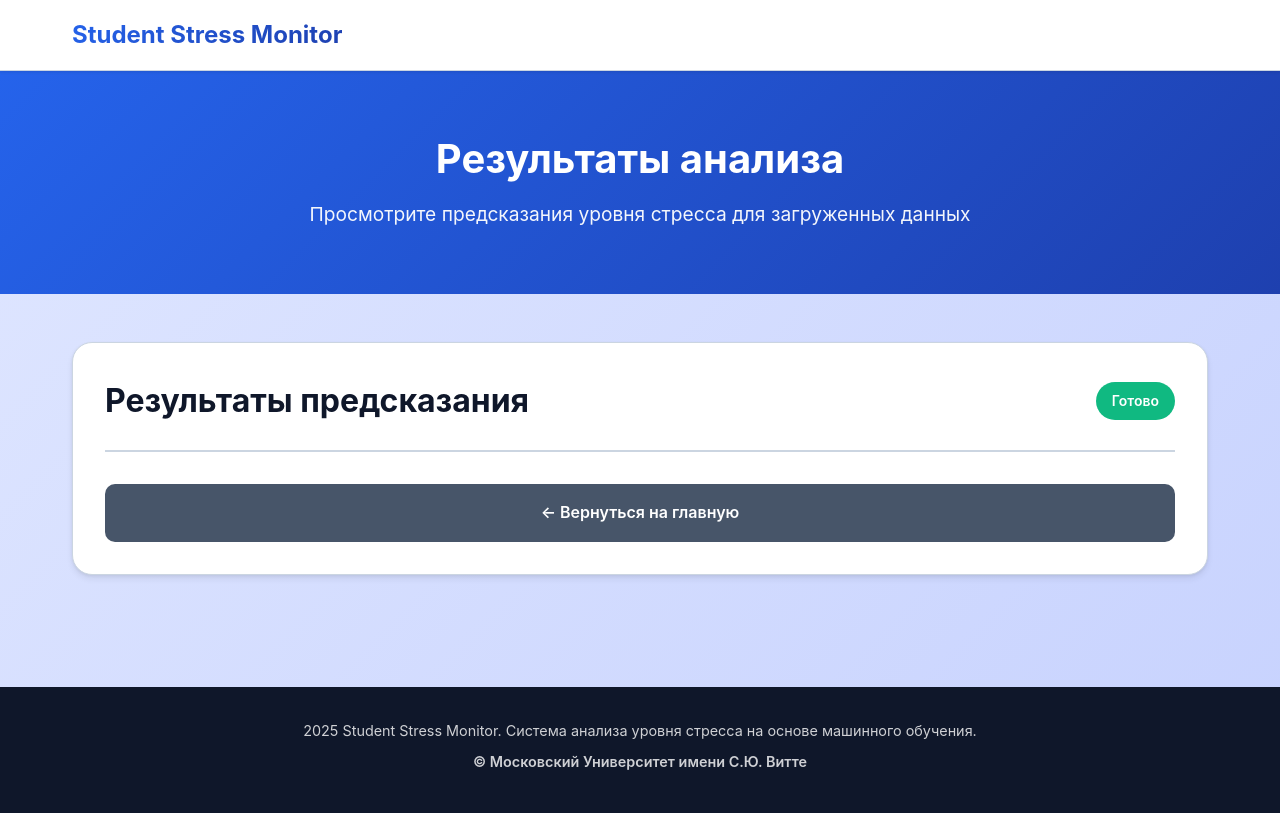
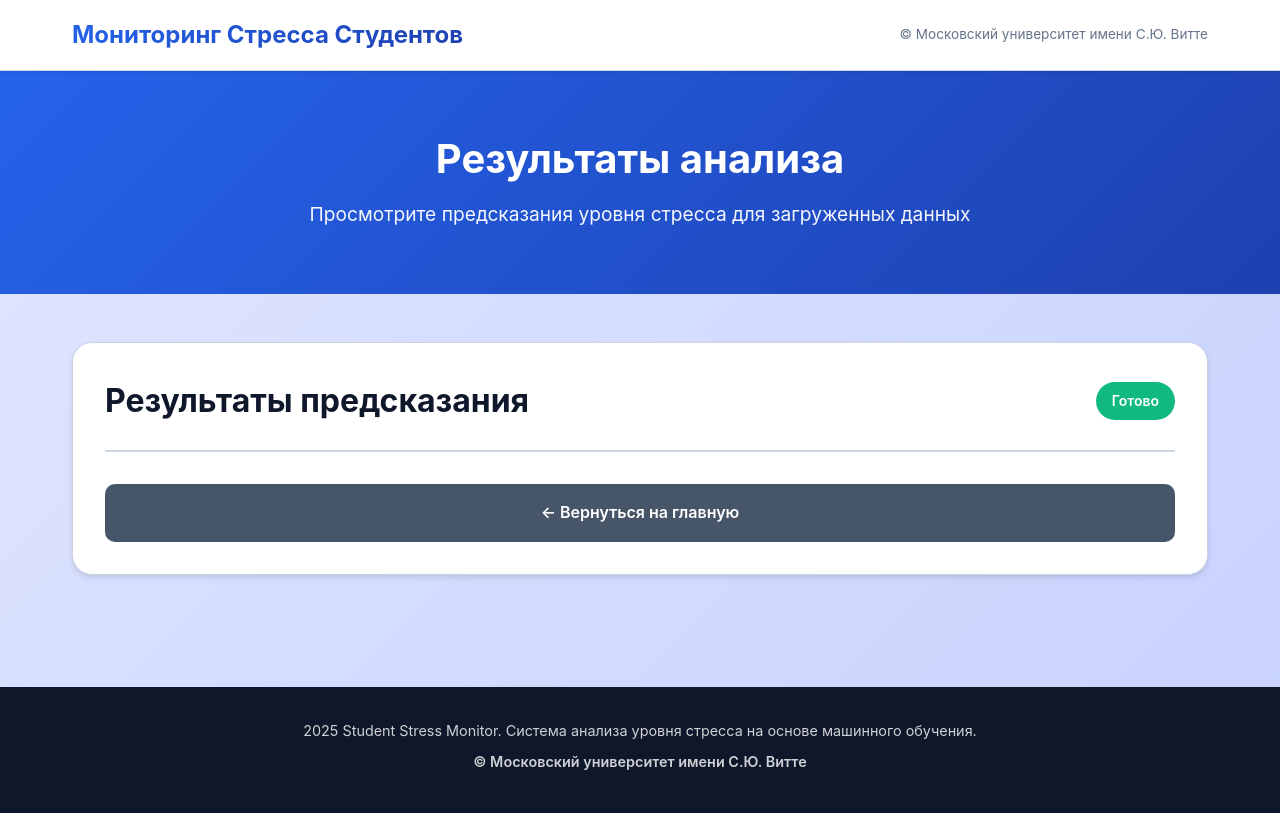
Before and after one commit to stud-mon/stud-mon, a Flask app: template templates/results.html in a window 1280 px wide. Run offline with Flask 3, Linux system fonts and the light colour scheme; the template is opened without the code that fills it, so the values that code supplies are empty; parts of the project's set-up code (start-up, migrations or seed data) failed here and were passed over.

Commit message:
Fixed UI bugs

```diff
--- a/static/css/style.css
+++ b/static/css/style.css
@@ -69,11 +69,16 @@ body {
 .logo h1 {
     font-size: 1.5rem;
     font-weight: 700;
+    margin: 0;
+}
+
+.logo-link {
     background: linear-gradient(135deg, var(--primary-color), var(--secondary-color));
     -webkit-background-clip: text;
     -webkit-text-fill-color: transparent;
     background-clip: text;
-    margin: 0;
+    text-decoration: none;
+    display: inline-block;
 }
 
 
--- a/templates/index.html
+++ b/templates/index.html
@@ -11,7 +11,7 @@
     <header class="header">
         <div class="header-container">
             <div class="logo">
-                <h1>Мониторинг Стресса Студентов</h1>
+                <h1><a href="{{ url_for('index') }}" class="logo-link">Мониторинг Стресса Студентов</a></h1>
             </div>
             <div class="header-copyright">
                 <span>© Московский университет имени С.Ю. Витте</span>
--- a/templates/results.html
+++ b/templates/results.html
@@ -11,7 +11,10 @@
     <header class="header">
         <div class="header-container">
             <div class="logo">
-                <h1>Student Stress Monitor</h1>
+                <h1><a href="{{ url_for('index') }}" class="logo-link">Мониторинг Стресса Студентов</a></h1>
+            </div>
+            <div class="header-copyright">
+                <span>© Московский университет имени С.Ю. Витте</span>
             </div>
         </div>
     </header>
@@ -135,7 +138,7 @@
     <footer class="footer">
         <div class="footer-content">
             <p>2025 Student Stress Monitor. Система анализа уровня стресса на основе машинного обучения.</p>
-            <p class="footer-university">&copy; Московский Университет имени С.Ю. Витте</p>
+            <p class="footer-university">&copy; Московский университет имени С.Ю. Витте</p>
         </div>
     </footer>
 
```
